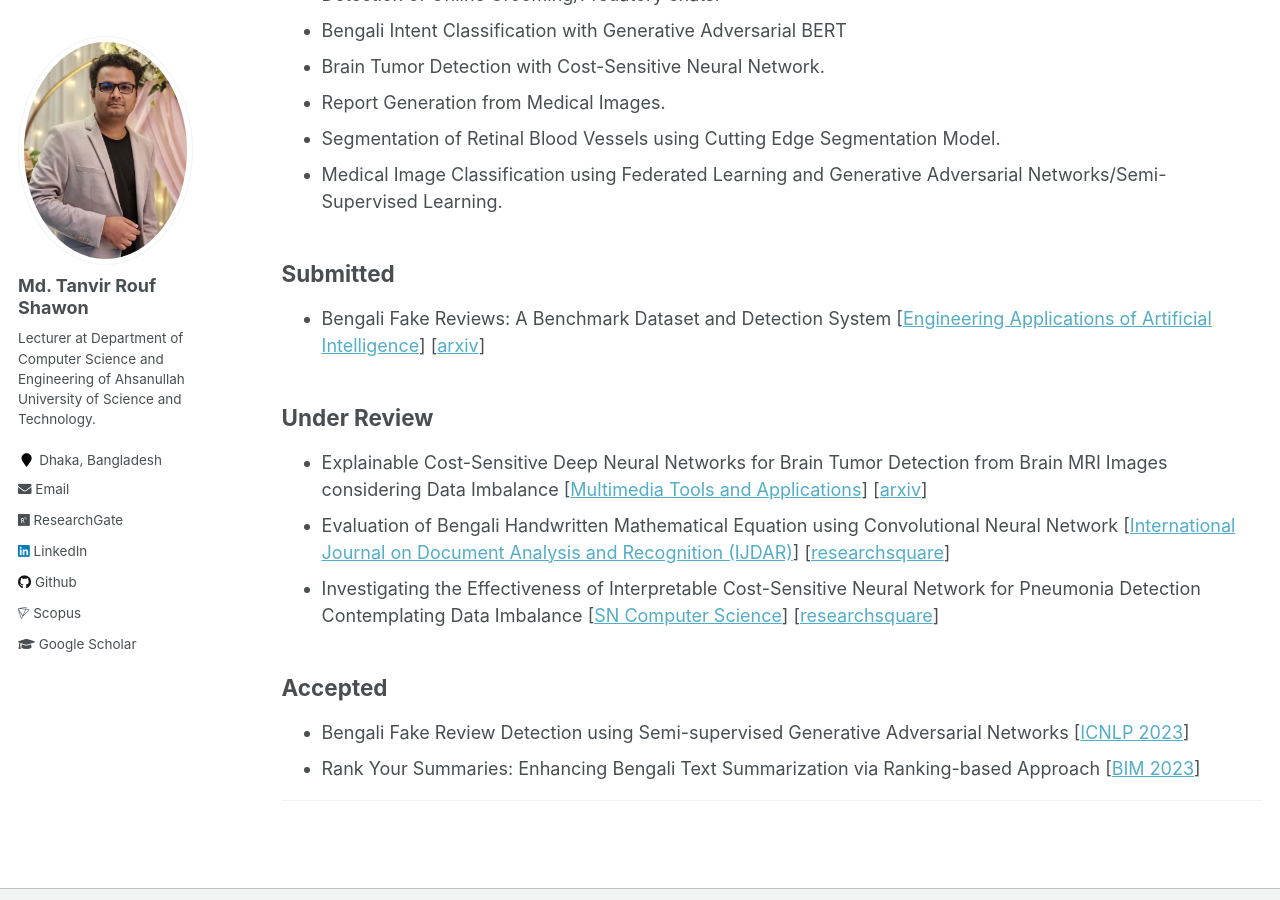
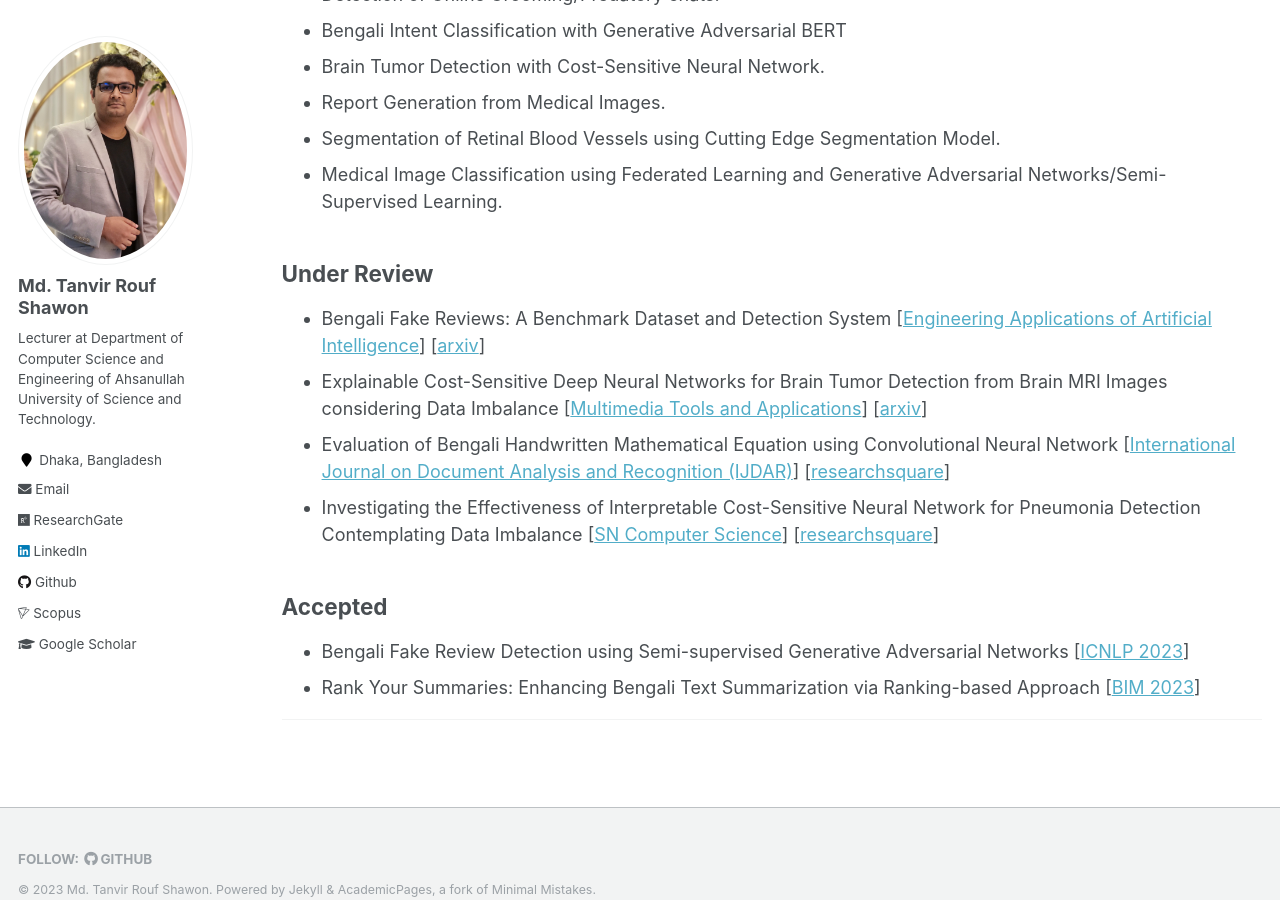
Before and after one commit to shawon-tanvir/shawon-tanvir.github.io, a Jekyll site: the page built from _pages/projects.md, in a window 1280 px wide and 900 px high, scrolled down 586 px. Built offline with Jekyll 4.4.1, drawn with Linux system fonts in a browser that asks for light colours.

Commit message:
Update projects.md

```diff
--- a/_pages/projects.md
+++ b/_pages/projects.md
@@ -22,12 +22,9 @@ author_profile: true
 * Segmentation of Retinal Blood Vessels using Cutting Edge Segmentation Model.
 * Medical Image Classification using Federated Learning and Generative Adversarial Networks/Semi-Supervised Learning.
 
-## Submitted
-* Bengali Fake Reviews: A Benchmark Dataset and Detection System [[Engineering Applications of Artificial Intelligence](https://www.sciencedirect.com/journal/engineering-applications-of-artificial-intelligence)] [[arxiv](https://arxiv.org/abs/2308.01987)]
-
-
 ## Under Review
 
+* Bengali Fake Reviews: A Benchmark Dataset and Detection System [[Engineering Applications of Artificial Intelligence](https://www.sciencedirect.com/journal/engineering-applications-of-artificial-intelligence)] [[arxiv](https://arxiv.org/abs/2308.01987)]
 * Explainable Cost-Sensitive Deep Neural Networks for Brain Tumor Detection from Brain MRI Images considering Data Imbalance [[Multimedia Tools and Applications](https://www.springer.com/journal/11042)] [[arxiv](https://arxiv.org/abs/2308.00608)]
 * Evaluation of Bengali Handwritten Mathematical Equation using Convolutional Neural Network [[International Journal on Document Analysis and Recognition (IJDAR)](https://www.springer.com/journal/10032)] [[researchsquare](https://www.researchsquare.com/article/rs-2553612/v1)]
 * Investigating the Effectiveness of Interpretable Cost-Sensitive Neural Network for Pneumonia Detection Contemplating Data Imbalance [[SN Computer Science](https://www.springer.com/journal/42979)] [[researchsquare](https://www.researchsquare.com/article/rs-3047442/v1)]
```
